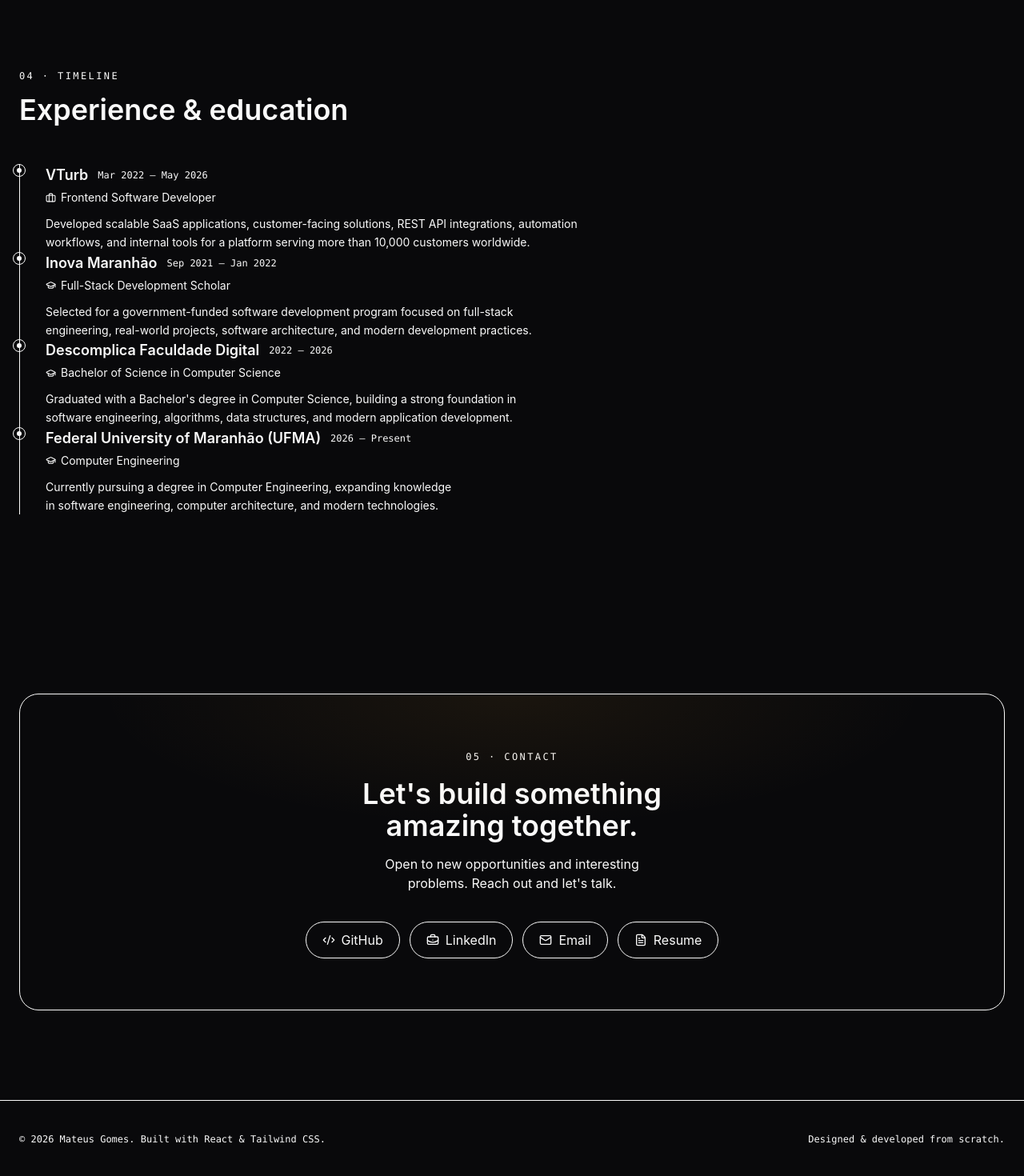
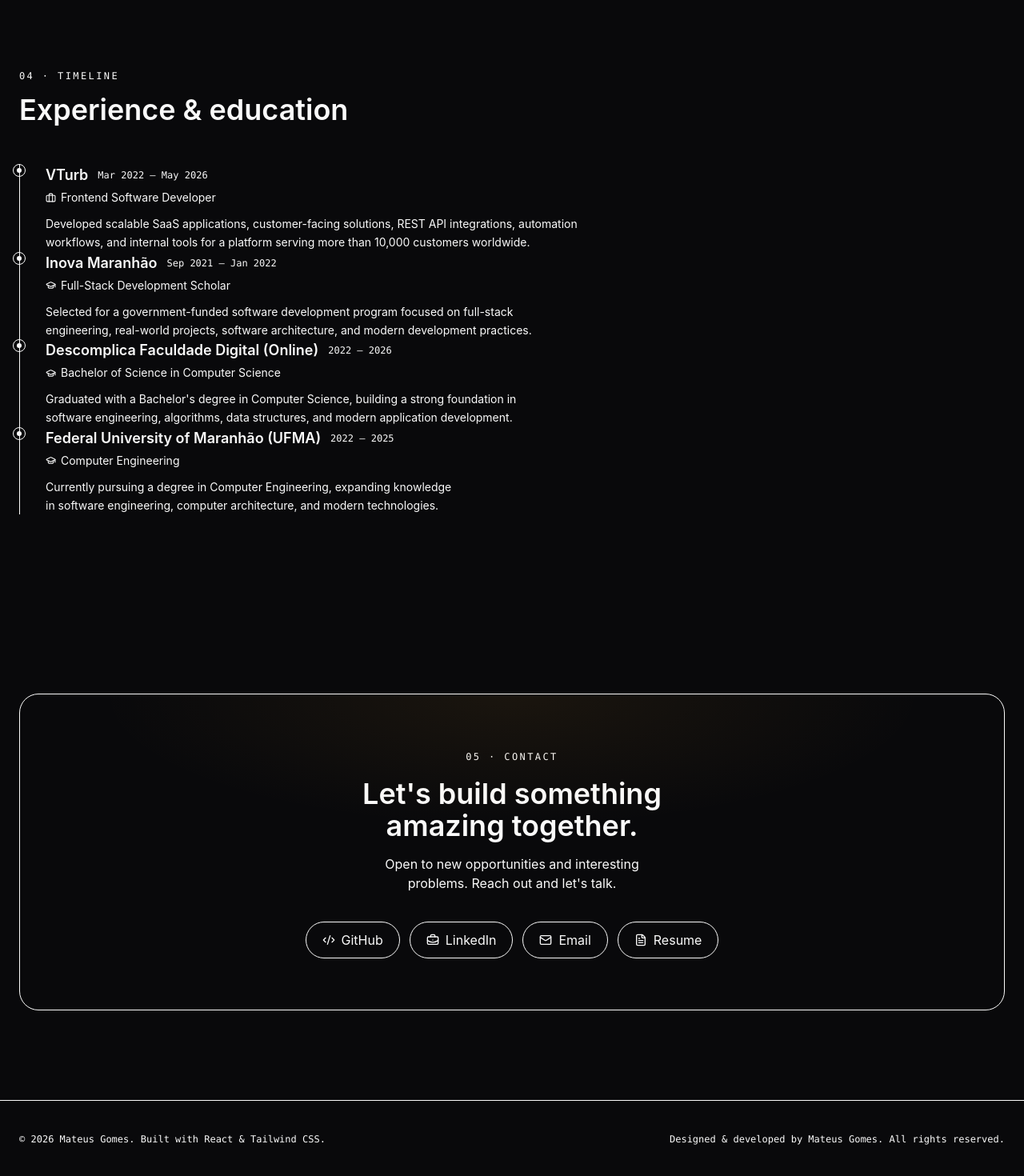
Before and after one commit to mateus-gomes-barros/mateus-portfolio, a React (Vite) app: page / in a window 1280 px wide. Shown: the part 4089-5559 px from the top of the page at 80% size. Built offline with nearby package versions, Linux system fonts and the light colour scheme.

Commit message:
chore: update portfolio content

```diff
--- a/src/components/layout/Footer.tsx
+++ b/src/components/layout/Footer.tsx
@@ -9,7 +9,7 @@ export function Footer() {
           </p>
 
           <p className="font-mono text-xs text-ink-faint">
-            Designed &amp; developed from scratch.
+            Designed &amp; developed by Mateus Gomes. All rights reserved.
           </p>
         </div>
       </footer>
--- a/src/data/experience.ts
+++ b/src/data/experience.ts
@@ -24,7 +24,7 @@ export const experience: ExperienceItem[] = [
 
   {
     id: 'computer-science',
-    organization: 'Descomplica Faculdade Digital',
+    organization: 'Descomplica Faculdade Digital (Online)',
     role: 'Bachelor of Science in Computer Science',
     period: '2022 — 2026',
     location: 'Brazil',
@@ -36,7 +36,7 @@ export const experience: ExperienceItem[] = [
     id: 'computer-engineering',
     organization: 'Federal University of Maranhão (UFMA)',
     role: 'Computer Engineering',
-    period: '2026 — Present',
+    period: '2022 — 2025',
     location: 'São Luís, Brazil',
     description: `Currently pursuing a degree in Computer Engineering, expanding knowledge in software engineering, computer architecture, and modern technologies.`,
     type: 'education',
```
